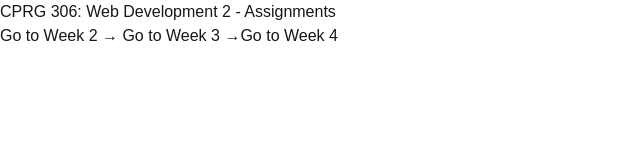
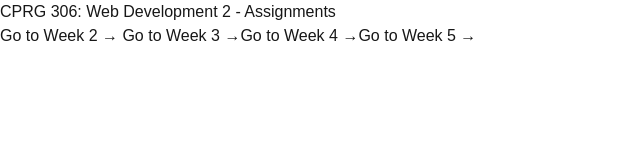
Before and after one commit to felix101930/cprg306-assignments, a Next.js app: page / in a window 1280 px wide. Shown: the top 160 px of the page, without its empty margins (0-640 px from the left). Built offline with nearby package versions, Linux system fonts and the light colour scheme.

Commit message:
adds week 5 link

```diff
--- a/app/page.js
+++ b/app/page.js
@@ -9,7 +9,8 @@ export default function Home() {
           <p>
             <Link href="/week-2">Go to Week 2 → </Link>
             <Link href="/week-3">Go to Week 3 →</Link>
-            <Link href="/week-4">Go to Week 4 </Link>
+            <Link href="/week-4">Go to Week 4 →</Link>
+            <Link href="/week-5">Go to Week 5 →</Link>
           </p>
         </div>
       </main>
```
